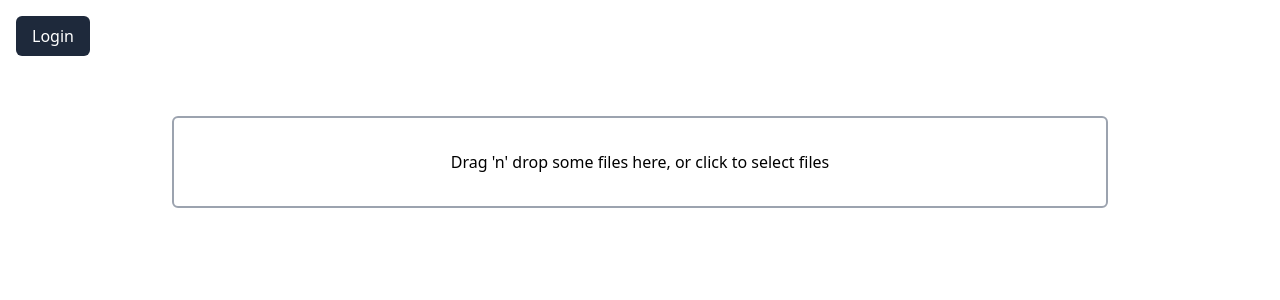
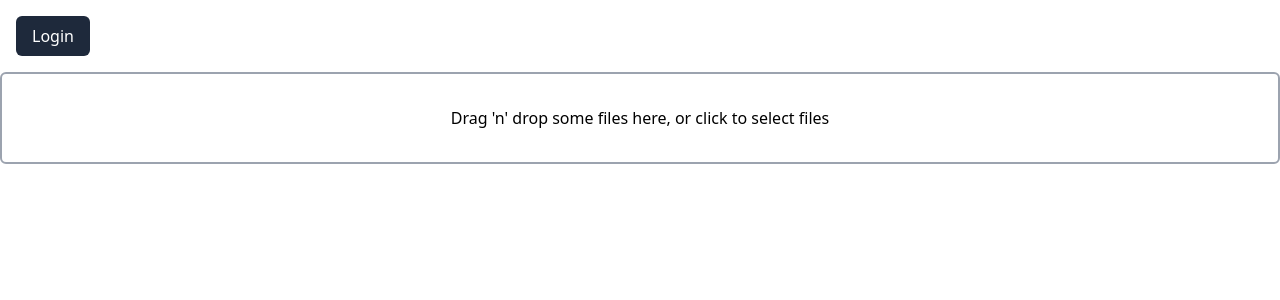
Before and after one commit to yunsoShin/AI_Interviewer, a Next.js app: page / in a window 1280 px wide. Shown: the top 300 px of the page. Built offline with nearby package versions, Linux system fonts and the light colour scheme; no server answers.

Commit message:
contextAPI로 데이터관리

```diff
--- a/src/components/uploadpdf.js
+++ b/src/components/uploadpdf.js
@@ -4,14 +4,15 @@ import { useDropzone } from "react-dropzone";
 import { convertPdf, getJob } from "../utils/fetchapis";
 import Addquestion from "./addquestion";
 import { uploadResume } from "../pages/api/firebase";
-import { useAuthContext } from "@/pages/_app";
+import { useAuthContext, useUploadProcess } from "@/pages/_app";
 import { Toaster, toast } from "react-hot-toast"; // Add this line
 
 export default function UploadPDF() {
+  const { resultConvert, setResultConvert, resultJob, setResultJob } =
+    useUploadProcess();
   const { uid } = useAuthContext();
   const [selectedFile, setSelectedFile] = useState();
-  const [resultConvert, setResultConvert] = useState();
-  const [resultJob, setResultJob] = useState();
+
   const [loading, setLoading] = useState(false);
 
   const onDrop = useCallback((acceptedFiles) => {
@@ -35,7 +36,10 @@ export default function UploadPDF() {
       const resultJob = await getJob(resultConvert);
       setResultJob(resultJob);
       const resume = resultConvert.toString();
-      await uploadResume(resume, uid);
+
+      {
+        uid && (await uploadResume(resume, uid));
+      }
     } catch (error) {
       console.error(error);
     } finally {
@@ -51,7 +55,7 @@ export default function UploadPDF() {
 
   return (
     <div
-      className="max-w-5xl mx-auto flex justify-center items-center  p-11
+      className="
     "
     >
       <Toaster /> {/* Add this line */}
--- a/src/pages/_app.js
+++ b/src/pages/_app.js
@@ -2,6 +2,25 @@
 import { createContext, useContext, useEffect, useState } from "react";
 import { login, logout, onUserStateChange } from "../pages/api/firebase";
 import "../styles/globals.css";
+
+const UploadProcessContext = createContext();
+
+export const UploadProcessProvider = ({ children }) => {
+  const [resultConvert, setResultConvert] = useState();
+  const [resultJob, setResultJob] = useState();
+
+  return (
+    <UploadProcessContext.Provider
+      value={{ resultConvert, setResultConvert, resultJob, setResultJob }}
+    >
+      {children}
+    </UploadProcessContext.Provider>
+  );
+};
+
+export function useUploadProcess() {
+  return useContext(UploadProcessContext);
+}
 
 // createContext를 사용하여 새로운 Context를 생성합니다. 이 Context는 전역 상태를 공유하기 위해 사용됩니다.
 const AuthContext = createContext();
@@ -40,7 +59,9 @@ export function useAuthContext() {
 export default function MyApp({ Component, pageProps }) {
   return (
     <AuthContextProvider>
-      <Component {...pageProps} />
+      <UploadProcessProvider>
+        <Component {...pageProps} />
+      </UploadProcessProvider>
     </AuthContextProvider>
   );
 }
```
